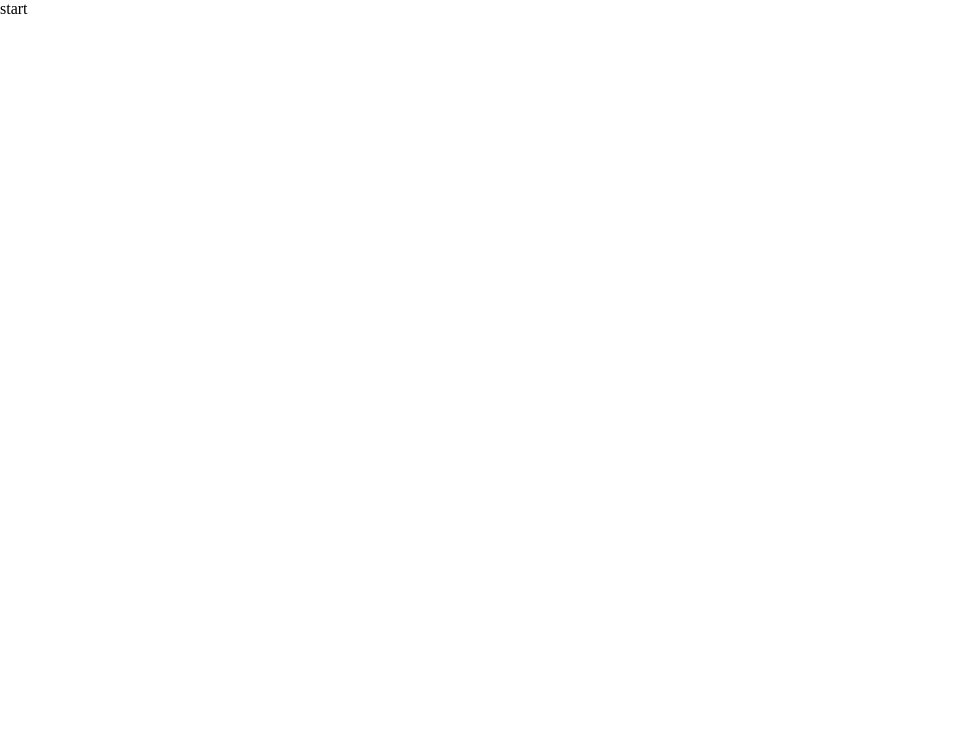
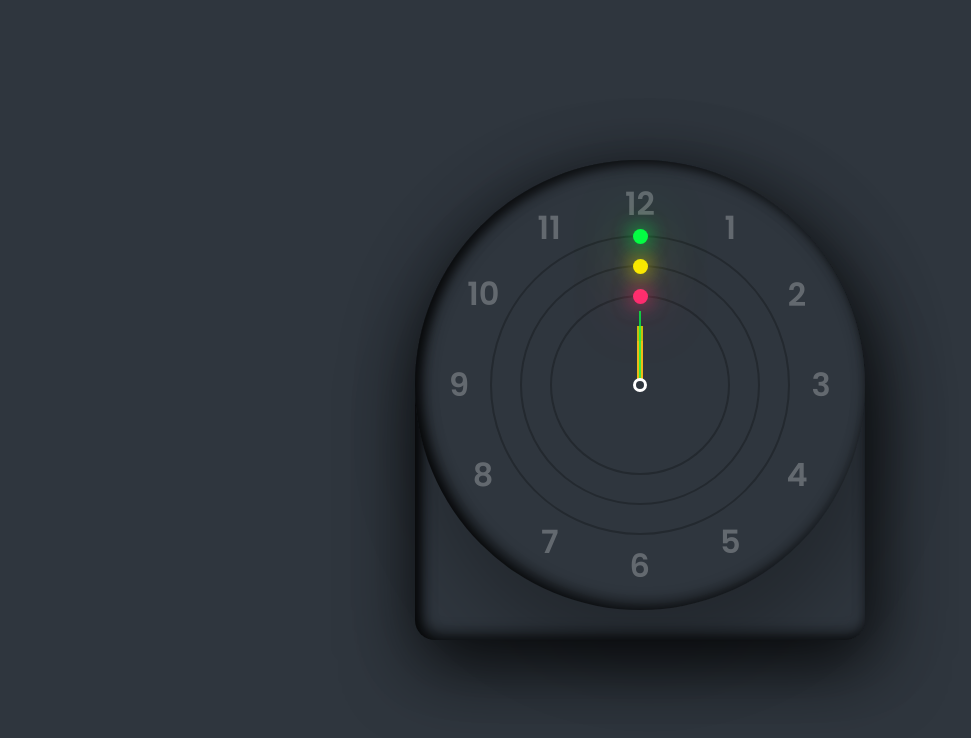
Before and after one commit to freetimezp/usefull-things-216-clock, a plain HTML site: page index.html in a window 1280 px wide. Shown: the whole page, without its empty margins (0-971 px from the left). Drawn offline with Linux system fonts and the light colour scheme.

Commit message:
0. usefull-things-216-clock. Start.

```diff
--- a/assets/css/style.css
+++ b/assets/css/style.css
@@ -1,3 +1,5 @@
+@import url("https://fonts.googleapis.com/css2?family=Poppins:ital,wght@0,100;0,200;0,300;0,400;0,500;0,600;0,700;0,800;0,900;1,100;1,200;1,300;1,400;1,500;1,600;1,700;1,800;1,900&display=swap");
+
 * {
     padding: 0;
     margin: 0;
@@ -9,3 +11,122 @@
 a {
     text-decoration: none;
 }
+
+html,
+body {
+    font-family: "Poppins", sans-serif;
+    display: flex;
+    align-items: center;
+    justify-content: center;
+    width: 100vw;
+    height: 100vh;
+    overflow: hidden;
+    background: #2f363e;
+}
+
+.container {
+    position: relative;
+    background: #2f363e;
+    border-radius: 20px;
+    border-top-left-radius: 225px;
+    border-top-right-radius: 225px;
+    box-shadow: 5px 25px 75px rgba(0, 0, 0, 0.75), 10px 10px 70px rgba(0, 0, 0, 0.25),
+        inset 5px 5px 10px rgba(0, 0, 0, 0.5), inset 5px 5px 20px rgba(0, 0, 0, 0.2),
+        inset 5px -5px 15px rgba(0, 0, 0, 0.75);
+    display: flex;
+    align-items: center;
+    justify-content: center;
+}
+
+.clock {
+    position: relative;
+    width: 450px;
+    height: 450px;
+    background: #2f363e;
+    border-radius: 50%;
+    box-shadow: 10px 50px 70px rgba(0, 0, 0, 0.25), inset 5px 5px 10px rgba(0, 0, 0, 0.5),
+        inset 5px 5px 20px rgba(0, 0, 0, 0.2), inset 5px -5px 15px rgba(0, 0, 0, 0.75);
+    display: flex;
+    align-items: center;
+    justify-content: center;
+    margin-bottom: 30px;
+}
+
+.clock::before {
+    content: "";
+    position: absolute;
+    width: 8px;
+    height: 8px;
+    background: #2f363e;
+    border: 3px solid #fff;
+    border-radius: 50%;
+    z-index: 10000;
+}
+
+.clock span {
+    position: absolute;
+    inset: 20px;
+    color: #fff;
+    text-align: center;
+    transform: rotate(calc(30deg * var(--i))); /* 360 deg / 12 = 30deg */
+}
+
+.clock span b {
+    font-size: 2em;
+    opacity: 0.25;
+    font-weight: 600;
+    display: inline-block;
+    transform: rotate(calc(-30deg * var(--i))); /* 360 deg / 12 = 30deg */
+}
+
+.circle {
+    position: absolute;
+    width: 300px;
+    height: 300px;
+    border: 2px solid rgba(0, 0, 0, 0.25);
+    border-radius: 50%;
+    display: flex;
+    justify-content: center;
+    align-items: flex-start;
+    z-index: 10;
+}
+
+.circle i {
+    position: absolute;
+    width: 6px;
+    height: 50%;
+    background: var(--clr);
+    opacity: 0.75;
+    transform-origin: bottom;
+    transform: scaleY(0.5);
+}
+
+.circle:nth-child(1) i {
+    width: 2px;
+}
+.circle:nth-child(2) i {
+    width: 6px;
+}
+
+.circle2 {
+    width: 240px;
+    height: 240px;
+    z-index: 9;
+}
+
+.circle3 {
+    width: 180px;
+    height: 180px;
+    z-index: 8;
+}
+
+.circle::before {
+    content: "";
+    position: absolute;
+    top: -8.5px;
+    width: 15px;
+    height: 15px;
+    border-radius: 50%;
+    background: var(--clr);
+    box-shadow: 0 0 20px var(--clr), 0 0 60px var(--clr);
+}
--- a/index.html
+++ b/index.html
@@ -1,18 +1,35 @@
 <!DOCTYPE html>
 <html lang="en">
-
     <head>
-    <meta charset="UTF-8">
+        <meta charset="UTF-8" />
         <meta http-equiv="X-UA-Compatible" content="IE=edge" />
-    <meta name="viewport" content="width=device-width, initial-scale=1.0">
-    <link rel="stylesheet" href="./assets/css/style.css">
+        <meta name="viewport" content="width=device-width, initial-scale=1.0" />
+        <link rel="stylesheet" href="./assets/css/style.css" />
         <title>Project</title>
     </head>
 
     <body>
-    start
+        <div class="container">
+            <div class="clock">
+                <div class="circle" style="--clr: #04fc43"><i></i></div>
+                <div class="circle circle2" style="--clr: #fee800"><i></i></div>
+                <div class="circle circle3" style="--clr: #ff2972"><i></i></div>
+
+                <span style="--i: 1"><b>1</b></span>
+                <span style="--i: 2"><b>2</b></span>
+                <span style="--i: 3"><b>3</b></span>
+                <span style="--i: 4"><b>4</b></span>
+                <span style="--i: 5"><b>5</b></span>
+                <span style="--i: 6"><b>6</b></span>
+                <span style="--i: 7"><b>7</b></span>
+                <span style="--i: 8"><b>8</b></span>
+                <span style="--i: 9"><b>9</b></span>
+                <span style="--i: 10"><b>10</b></span>
+                <span style="--i: 11"><b>11</b></span>
+                <span style="--i: 12"><b>12</b></span>
+            </div>
+        </div>
 
         <script src="./assets/js/main.js"></script>
     </body>
-
 </html>
```
Lines whose indentation alone changed are shown as unchanged.
